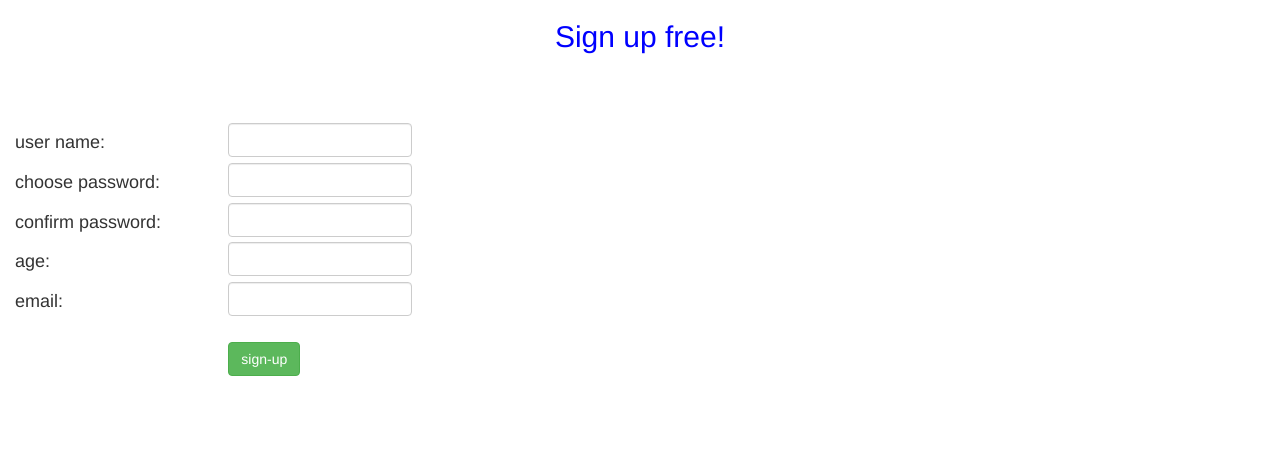
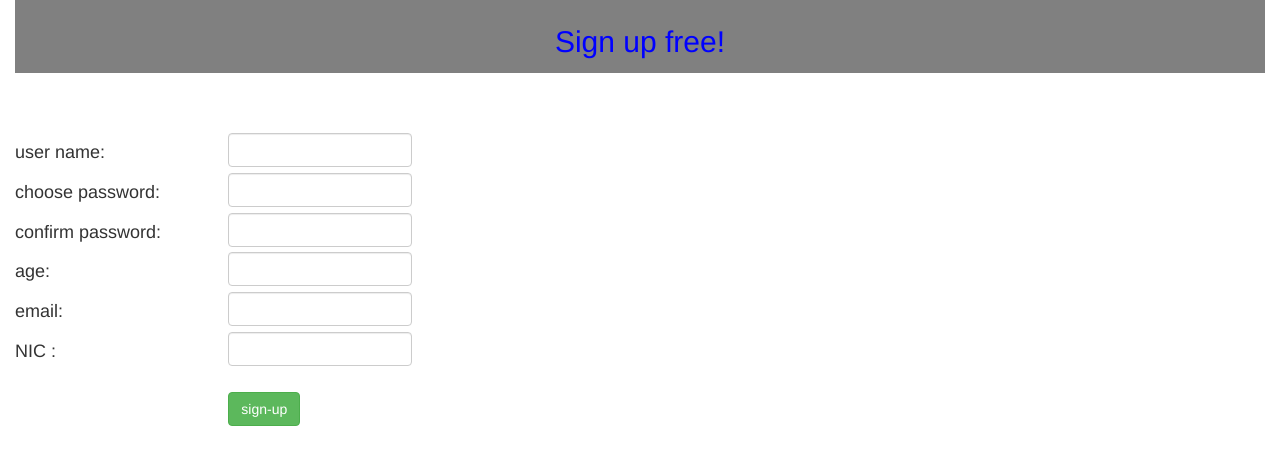
Before and after one commit to chathuranga1995/user_log, a PHP site: page /sign_up.php in a window 1280 px wide. Shown: the top 465 px of the page. Run offline with PHP 8.4, Linux system fonts and the light colour scheme.

Commit message:
files has added to check username password

```diff
--- a/sign_up.php
+++ b/sign_up.php
@@ -10,17 +10,17 @@
 </head>
 <body>
 	<div class="container-fluid">
-		<div class="text-center">
+		<div class="text-center" style="background: gray;padding-top: 5px;padding-bottom: 5px;">
 			<h2 style="color: blue;">Sign up free!</h2>
 		</div>
 		<br><br><br>
-		<form>
+		<form action="insert.php" method="post">
 			<div class="row">
 				<div class="col-md-2">
 					<h4>user name:</h4>
 				</div>
 				<div class="col-md-2">
-				<input class="form-control small" type="text" name="">
+					<input class="form-control small" type="text" name="userName">
 				</div>
 				<div class="col-md-8">
 				</div>
@@ -30,7 +30,7 @@
 					<h4>choose password:</h4>
 				</div>
 				<div class="col-md-2">
-				<input class="form-control small" type="text" name="">
+					<input class="form-control small" type="password" name="password">
 				</div>
 				<div class="col-md-8">
 				</div>
@@ -40,7 +40,7 @@
 					<h4>confirm password:</h4>
 				</div>
 				<div class="col-md-2">
-				<input class="form-control small" type="text" name="">
+					<input class="form-control small" type="password" name="Cpassword">
 				</div>
 				<div class="col-md-8">
 				</div>
@@ -50,7 +50,7 @@
 					<h4>age:</h4>
 				</div>
 				<div class="col-md-2">
-				<input class="form-control small" type="text" name="">
+					<input class="form-control small" type="text" name="age">
 				</div>
 				<div class="col-md-8">
 				</div>
@@ -60,7 +60,17 @@
 					<h4>email:</h4>
 				</div>
 				<div class="col-md-2">
-				<input class="form-control small" type="text" name="">
+					<input class="form-control small" type="text" name="email">
+				</div>
+				<div class="col-md-8">
+				</div>
+			</div> <!-- row -->
+			<div class="row">
+				<div class="col-md-2">
+					<h4>NIC :</h4>
+				</div>
+				<div class="col-md-2">
+					<input class="form-control small" type="text" name="nic">
 				</div>
 				<div class="col-md-8">
 				</div>
@@ -77,9 +87,6 @@
 			</div> <!-- row -->
 		</form> <!-- end of form -->
 
-
-
-
 	</div> <!-- container -->
 
 
```
Also changed, not shown: connect.php (+11 -0 lines), sign_in1.php (+4 -4 lines). Lines whose indentation alone changed are shown as unchanged.
